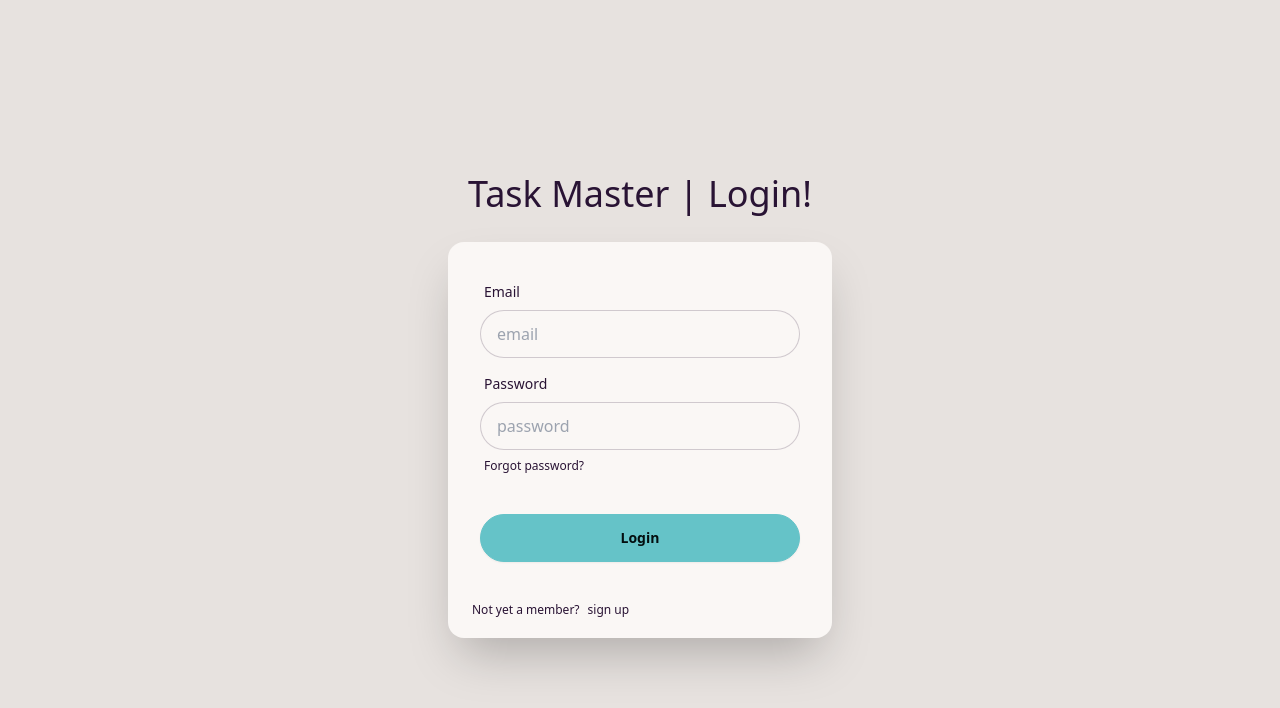
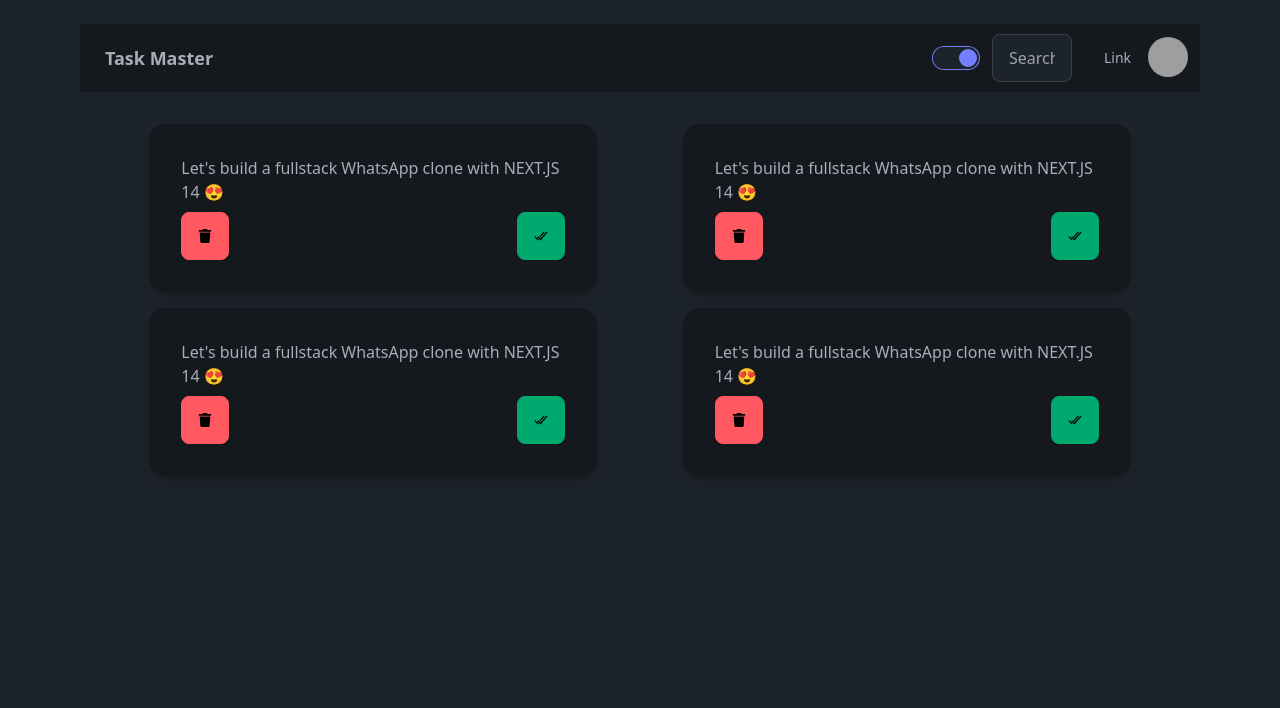
Before and after one commit to tony-cypher/task-master, a React (Vite) app in the folder frontend/: page / in a window 1280 px wide. Before the commit this address led to /login. Shown: the top 708 px of the page. Built offline with nearby package versions, Linux system fonts and the light colour scheme; grey boxes are pictures that could not be loaded.

Commit message:
Designed homepage UI

```diff
--- a/frontend/src/App.jsx
+++ b/frontend/src/App.jsx
@@ -1,14 +1,12 @@
 import { Navigate, Route, Routes } from "react-router-dom";
-import Navbar from "./components/common/Navbar";
 import LoginPage from "./pages/auth/login/LoginPage";
 import SignupPage from "./pages/auth/signup/SignupPage";
 import HomePage from "./pages/home/HomePage";
 
 function App() {
-  const authUser = false;
+  const authUser = true;
   return (
     <div className="flex max-w-6xl mx-auto">
-      {authUser && <Navbar />}
       <Routes>
         <Route
           path="/"
--- a/frontend/src/components/common/Navbar.jsx
+++ b/frontend/src/components/common/Navbar.jsx
@@ -5,11 +5,12 @@
 
   // Function to toggle the theme
   const handleToggle = () => {
-    const newTheme = theme === "cupcake" ? "dark" : "cupcake"; // Switch themes
+    const newTheme = theme === "retro" ? "dark" : "retro"; // Switch themes
     setTheme(newTheme); // Update state
     document.documentElement.setAttribute("data-theme", newTheme); // Update HTML attribute
   };
   return (
+    <div className="container mx-auto">
       <div className="navbar bg-base-300 mt-2">
         <div className="flex-1">
           <a className="btn btn-ghost text-lg">Task Master</a>
@@ -52,7 +53,7 @@
             </div>
             <ul
               tabIndex={0}
-            className="menu menu-sm dropdown-content bg-base-100 rounded-box z-[1] mt-3 w-52 p-2 shadow"
+              className="menu menu-sm dropdown-content bg-base-300 rounded-box z-[1] mt-3 w-52 p-2 shadow"
             >
               <li>
                 <a className="justify-between">
@@ -70,6 +71,7 @@
           </div>
         </div>
       </div>
+    </div>
   );
 };
 
--- /dev/null
+++ b/frontend/src/components/common/Task.jsx
@@ -0,0 +1,35 @@
+import { FaTrash } from "react-icons/fa";
+import { IoCheckmarkDoneSharp } from "react-icons/io5";
+
+const Task = ({ post }) => {
+  const taskOwner = post.user;
+
+  const handleDeleteTask = () => {
+    alert("Task deleted");
+  };
+
+  const handlecompleteTask = () => {
+    alert("Task completed successfully");
+  };
+  return (
+    <div className="card bg-base-300 shadow-lg flex-grow max-w-xs sm:max-w-sm md:max-w-md">
+      <div className="card-body">
+        <p>{post.text}</p>
+
+        <div className="card-actions">
+          <button className="btn btn-error" onClick={handleDeleteTask}>
+            <FaTrash />
+          </button>
+          <button
+            className="btn btn-success ml-auto"
+            onClick={handlecompleteTask}
+          >
+            <IoCheckmarkDoneSharp />
+          </button>
+        </div>
+      </div>
+    </div>
+  );
+};
+
+export default Task;
--- /dev/null
+++ b/frontend/src/components/common/Tasks.jsx
@@ -0,0 +1,29 @@
+import { POSTS } from "../../utils/db/dummy";
+import Task from "./Task";
+
+const Tasks = () => {
+  const isLoading = false;
+  return (
+    <>
+      {/* {isLoading && (
+				<div className='flex flex-col justify-center'>
+					<PostSkeleton />
+					<PostSkeleton />
+					<PostSkeleton />
+				</div>
+			)} */}
+      {!isLoading && POSTS?.length === 0 && (
+        <p className="text-center my-4">No Tasks</p>
+      )}
+      {!isLoading && POSTS && (
+        <div className="flex flex-wrap justify-evenly gap-4 mt-8">
+          {POSTS.map((post) => (
+            <Task key={post._id} post={post} />
+          ))}
+        </div>
+      )}
+    </>
+  );
+};
+
+export default Tasks;
--- a/frontend/src/pages/home/HomePage.jsx
+++ b/frontend/src/pages/home/HomePage.jsx
@@ -1,5 +1,13 @@
+import Navbar from "../../components/common/Navbar";
+import Tasks from "../../components/common/Tasks";
+
 const HomePage = () => {
-  return <div>HomePage</div>;
+  return (
+    <div className="container mx-auto p-4">
+      <Navbar />
+      <Tasks />
+    </div>
+  );
 };
 
 export default HomePage;
--- /dev/null
+++ b/frontend/src/utils/db/dummy.js
@@ -0,0 +1,42 @@
+export const POSTS = [
+  {
+    _id: "1",
+    text: "Let's build a fullstack WhatsApp clone with NEXT.JS 14 😍",
+    user: {
+      username: "johndoe",
+      profileImg: "/avatars/boy1.png",
+      fullName: "John Doe",
+    },
+    completed: true,
+  },
+  {
+    _id: "2",
+    text: "Let's build a fullstack WhatsApp clone with NEXT.JS 14 😍",
+    user: {
+      username: "johndoe",
+      profileImg: "/avatars/boy1.png",
+      fullName: "John Doe",
+    },
+    completed: false,
+  },
+  {
+    _id: "3",
+    text: "Let's build a fullstack WhatsApp clone with NEXT.JS 14 😍",
+    user: {
+      username: "johndoe",
+      profileImg: "/avatars/boy1.png",
+      fullName: "John Doe",
+    },
+    completed: true,
+  },
+  {
+    _id: "4",
+    text: "Let's build a fullstack WhatsApp clone with NEXT.JS 14 😍",
+    user: {
+      username: "johndoe",
+      profileImg: "/avatars/boy1.png",
+      fullName: "John Doe",
+    },
+    completed: false,
+  },
+];
--- a/frontend/tailwind.config.js
+++ b/frontend/tailwind.config.js
@@ -8,6 +8,6 @@
   },
   plugins: [daisyui],
   daisyui: {
-    themes: ["cupcake", "dark"],
+    themes: ["dark", "retro"],
   },
 };
```
Lines whose indentation alone changed are shown as unchanged.
